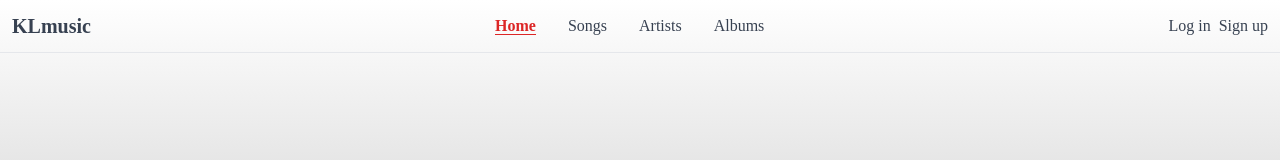
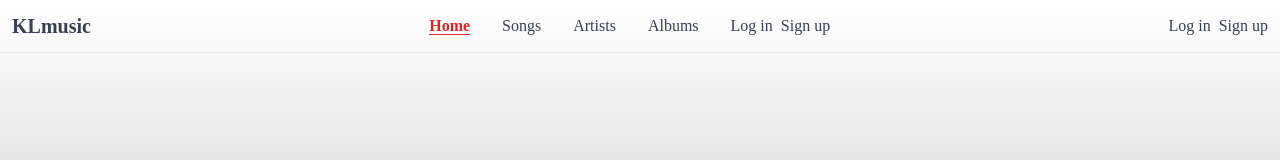
Before and after one commit to andres941cs/KLmusic, a React (Vite) app: page / in a window 1280 px wide. Shown: the top 160 px of the page. Built offline with nearby package versions, Linux system fonts and the light colour scheme; no server answers; a web font is replaced by a local one.

Commit message:
Improves

```diff
--- a/src/components/Header/Header.tsx
+++ b/src/components/Header/Header.tsx
@@ -13,12 +13,29 @@ const Header = () => {
     return (
         <header className=" w-full dark:bg-[#1C1917] dark:text-white text-gray-700 border-b dark:border-b-gray-600">
             <nav className="p-3">
-            <div className="flex flex-wrap justify-between lg:justify-center xl:justify-between items-center mx-auto max-w-screen-xl">
+                <div className="flex lg:flex-wrap justify-between lg:justify-center xl:justify-between items-center mx-auto max-w-screen-xl">
                     {/* <!-- LOGO --> */}
                     <a href="/" className="flex lg:hidden xl:flex items-center">
                         {/* <img src="" className="mr-3 h-6 sm:h-9" alt="KLmusic Logo" /> */}
                         <span className="self-center text-xl font-semibold whitespace-nowrap ">KLmusic</span>
                     </a>
+
+                    <div className="lg:hidden flex justify-around h-full w-full ">
+                        <NavLink to={'songs'}  className="material-symbols-outlined text-xl hover:text-primary m-auto lg:hidden">music_note</NavLink>
+                        <NavLink to={'artist'} className="material-symbols-outlined m-auto hover:text-primary lg:hidden">artist</NavLink>
+                        <NavLink to={'album'} className="material-symbols-outlined m-auto hover:text-primary lg:hidden">album</NavLink>
+
+                        <div className="flex gap-2">
+                        {isAuthenticated ? (
+                            <>
+                            <NavLink  to={'profile'} className="material-symbols-outlined my-auto hover:text-primary lg:hidden">account_circle</NavLink>
+                            <span onClick={()=>handleLogout()} className="material-symbols-outlined my-auto lg:hidden">logout</span>
+                            </>
+                        ):(
+                        <NavLink  to={'login'} className="material-symbols-outlined my-auto hover:text-primary lg:hidden">person</NavLink>
+                        )}
+                        </div>
+                    </div>
                     {/* <!-- RUTAS --> */}
                     <div className="hidden justify-between items-center w-full lg:flex lg:w-auto lg:order-1" id="mobile-menu">
                         <ul className="flex flex-col mt-4 font-medium lg:flex-row lg:space-x-8 lg:mt-0">
@@ -52,6 +69,27 @@ const Header = () => {
                                     </NavLink>
                                 </li>
                             )}
+                            {/* <!-- LOGIN / REGISTRO --> */}
+                    {!isAuthenticated ? (
+                        <div className="hidden lg:flex gap-2 items-center lg:order-2">
+                            <NavLink to={'login'} className={({ isActive, isPending }) =>
+                                {return isActive ? "text-red-600 font-semibold border-b border-red-600" : isPending ? "pending" : "hover:text-red-600";}}>
+                                Log in
+                            </NavLink>
+                            <NavLink to={'register'} className={({ isActive, isPending }) =>
+                                {return isActive ? "text-red-600 font-semibold border-b border-red-600" : isPending ? "pending" : "hover:text-red-600";}}>
+                                Sign up
+                            </NavLink>
+                        </div>
+                    ) : (
+                        <div className="hidden xl:flex gap-2 items-center lg:order-2">
+                            <NavLink to={'profile'} className={({ isActive, isPending }) =>
+                                {return isActive ? "text-red-600 font-semibold border-b border-red-600" : isPending ? "pending" : "hover:text-red-600";}}>
+                                Profile
+                            </NavLink>
+                            <button onClick={()=>handleLogout()} className="hover:bg-gray-500">Logout</button>
+                        </div>
+                    )}
                         </ul>
 
                     </div>
@@ -77,9 +115,7 @@ const Header = () => {
                         </div>
                     )}
 
-                <button data-collapse-toggle="mobile-menu" type="button" className="inline-flex items-center text-sm lg:hidden dark:hover:text-gray-700" aria-controls="mobile-menu-2" aria-expanded="false">
-                    <span className="material-symbols-outlined">menu</span>
-                </button>
+
                 </div>
             </nav>
         </header>
--- a/src/pages/Karaoke/components/Subtitle.tsx
+++ b/src/pages/Karaoke/components/Subtitle.tsx
@@ -144,7 +144,7 @@ function Subtitle() {
                         </SelectContent>
                     </Select>
 
-                    <span onClick={romanize} className="material-symbols-outlined  hover:text-red-700 cursor-pointer">translate</span>
+                    <button disabled={karaoke.lyric?false:true} onClick={romanize} className="material-symbols-outlined  hover:text-red-700 cursor-pointer disabled:opacity-50 disabled:hover:text-current disabled:cursor-not-allowed">translate</button>
                     <Button disabled={karaoke.lyric?false:true} type="submit">Save</Button>
                     <SearchSong onData={handleLyrics} isOpen={open} setIsOpen={setOpen} />
                 </StackLayout>
--- a/src/pages/Profile/ProfilePage.tsx
+++ b/src/pages/Profile/ProfilePage.tsx
@@ -74,11 +74,11 @@ const ProfilePage = () => {
     return (
         <Card className="flex flex-col m-0">
             {/* Card Header */}
-            <div className="bg-muted h-72 flex flex-col sm:flex-row items-center  gap-5 p-5">
+            <div className="bg-muted lg:h-72 flex flex-col sm:flex-row items-center  gap-5 p-5">
                     <img src={user?user.image:'Loading...'} alt="Profile" className="w-52 h-52 rounded-full"/>
                     <div className="flex flex-col justify-center gap-1 w-full">
                         <span>Profile</span>
-                        <h1 className="md:text-8xl sm:text-6xl text-xl font-bold text-foreground">{user?user.username:"Loading..."}</h1>
+                        <h1 className="md:text-7xl sm:text-6xl text-xl font-bold text-foreground">{user?user.username:"Loading..."}</h1>
                     </div>
                 </div>
             {/* Card Body */}
```
Lines whose indentation alone changed are shown as unchanged.
